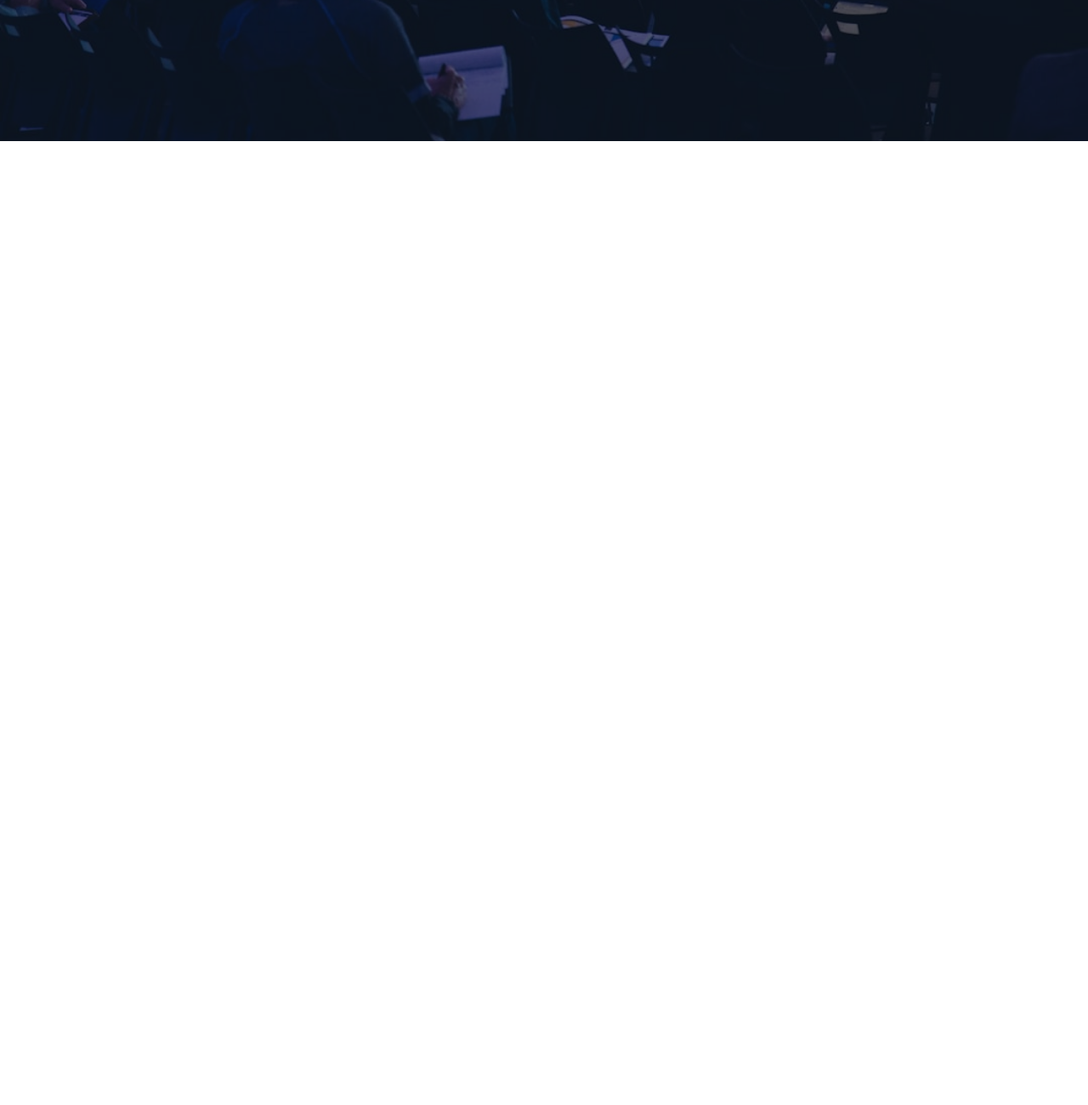
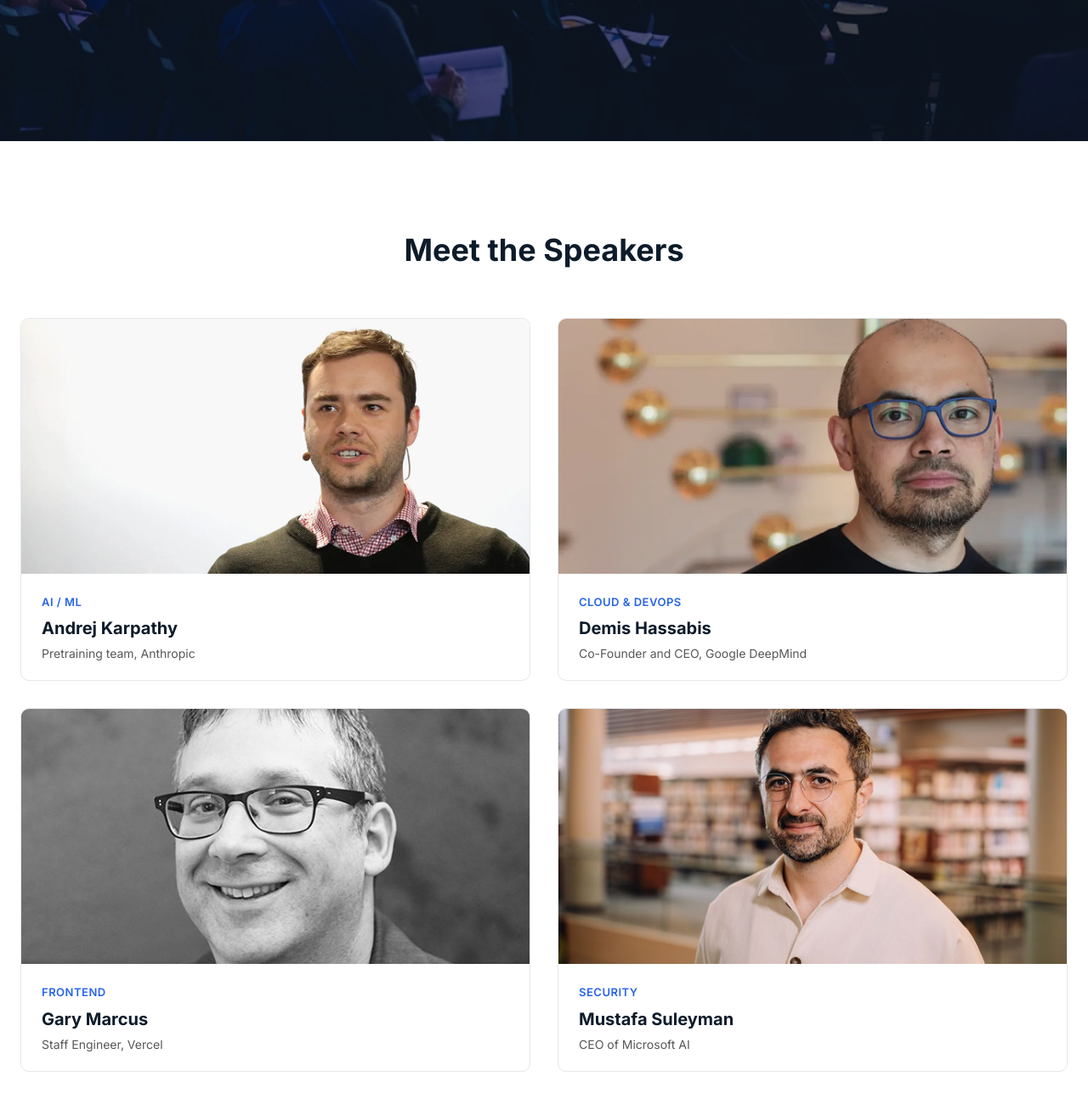
Before and after one commit to Maruf-183/devconf-2026, a plain HTML site: page index.html in a window 1280 px wide. Shown: the part 718-2018 px from the top of the page at 85% size. Before the commit the page ends 884 px from the top, so only its background shows below. Drawn offline with Linux system fonts and the light colour scheme.

Commit message:
Add Speakers section with 2x2 grid

```diff
--- a/index.html
+++ b/index.html
@@ -34,5 +34,44 @@
             <a href="#register" class="btn btn-primary btn-large">Register Now</a>
         </div>
     </section>
+    <section class="speakers" id="speakers">
+        <div class="section-heading">
+            <h2>Meet the Speakers</h2>
+        </div>
+        <div class="speakers-grid">
+            <article class="speaker-card">
+                <img src="./assets/andrej.png" alt="Andrej Karpathy" class="speaker-photo">
+                <div class="speaker-info">
+                    <span class="speaker-tag">AI / ML</span>
+                    <h3 class="speaker-name">Andrej Karpathy</h3>
+                    <p class="speaker-role">Pretraining team, Anthropic</p>
+                </div>
+            </article>
+            <article class="speaker-card">
+                <img src="./assets/demis.png" alt="Demis Hassabis" class="speaker-photo">
+                <div class="speaker-info">
+                    <span class="speaker-tag">Cloud &amp; DevOps</span>
+                    <h3 class="speaker-name">Demis Hassabis</h3>
+                    <p class="speaker-role">Co-Founder and CEO, Google DeepMind</p>
+                </div>
+            </article>
+            <article class="speaker-card">
+                <img src="./assets/gary.png" alt="Gary Marcus" class="speaker-photo">
+                <div class="speaker-info">
+                    <span class="speaker-tag">Frontend</span>
+                    <h3 class="speaker-name">Gary Marcus</h3>
+                    <p class="speaker-role">Staff Engineer, Vercel</p>
+                </div>
+            </article>
+            <article class="speaker-card">
+                <img src="./assets/mustafa.png" alt="Mustafa Suleyman" class="speaker-photo">
+                <div class="speaker-info">
+                    <span class="speaker-tag">Security</span>
+                    <h3 class="speaker-name">Mustafa Suleyman</h3>
+                    <p class="speaker-role">CEO of Microsoft AI</p>
+                </div>
+            </article>
+        </div>
+    </section>
 </body>
 </html>
--- a/style.css
+++ b/style.css
@@ -184,3 +184,55 @@
     font-size: 18px;
     margin-bottom: 32px;
 }
+.speakers {
+    max-width: 1321px;
+    margin: 0 auto;
+    padding: 100px 24px;
+}
+
+.speakers-grid {
+    display: grid;
+    grid-template-columns: repeat(2, 1fr);
+    gap: 32px;
+}
+
+.speaker-card {
+    border: 1px solid var(--color-border);
+    border-radius: 10px;
+    overflow: hidden;
+}
+
+.speaker-photo {
+    width: 100%;
+    height: 300px;
+    object-fit: cover;
+    object-position: top;
+}
+
+.speaker-info {
+    padding: 20px 24px;
+}
+
+.speaker-tag {
+    display: inline-block;
+    color: var(--color-tag);
+    font-size: 13px;
+    font-weight: 600;
+    text-transform: uppercase;
+    letter-spacing: 0.5px;
+    margin-bottom: 8px;
+}
+
+.speaker-name {
+    font-size: 20px;
+    font-weight: 700;
+    line-height: 27.5px;
+    letter-spacing: 0px;
+    color: var(--color-text-heading);
+    margin-bottom: 4px;
+}
+
+.speaker-role {
+    font-size: 14px;
+    color: var(--color-text-muted);
+}
```
